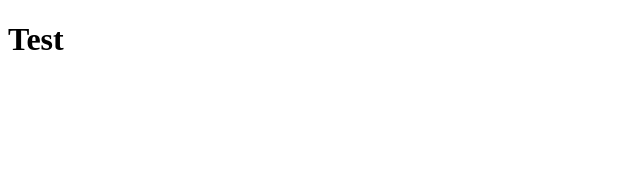
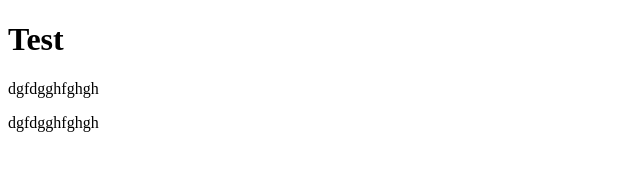
Before and after one commit to TetianaV/git-test, a website: page index.html in a window 1280 px wide. Shown: the whole page, without its empty margins (0-640 px from the left). Drawn offline with Linux system fonts and the light colour scheme.

Commit message:
index.html

```diff
--- a/index.html
+++ b/index.html
@@ -8,7 +8,8 @@
 </head>
 <body>
     <h1>Test</h1>
-
+    <p>dgfdgghfghgh</p>
+    <p>dgfdgghfghgh</p>
 
 </body>
 </html>
```
